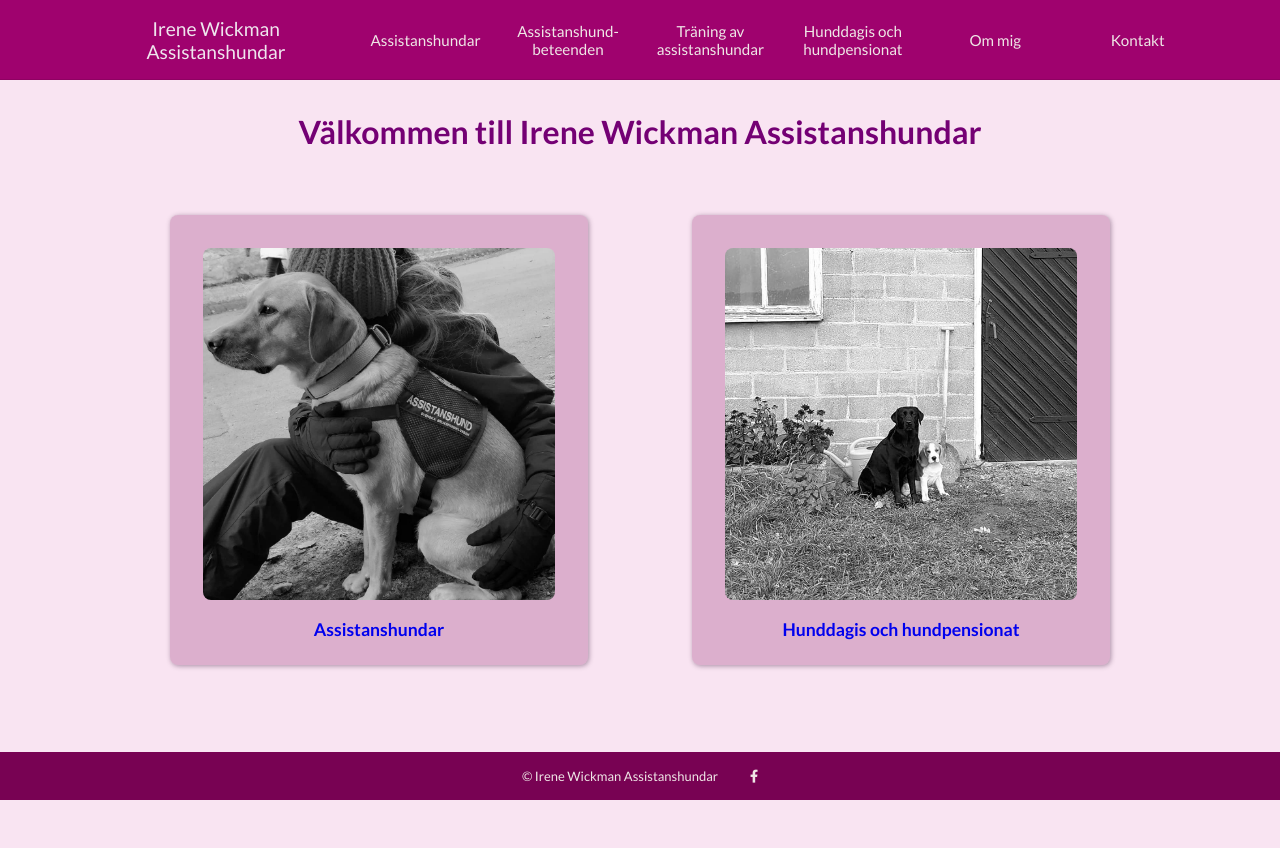
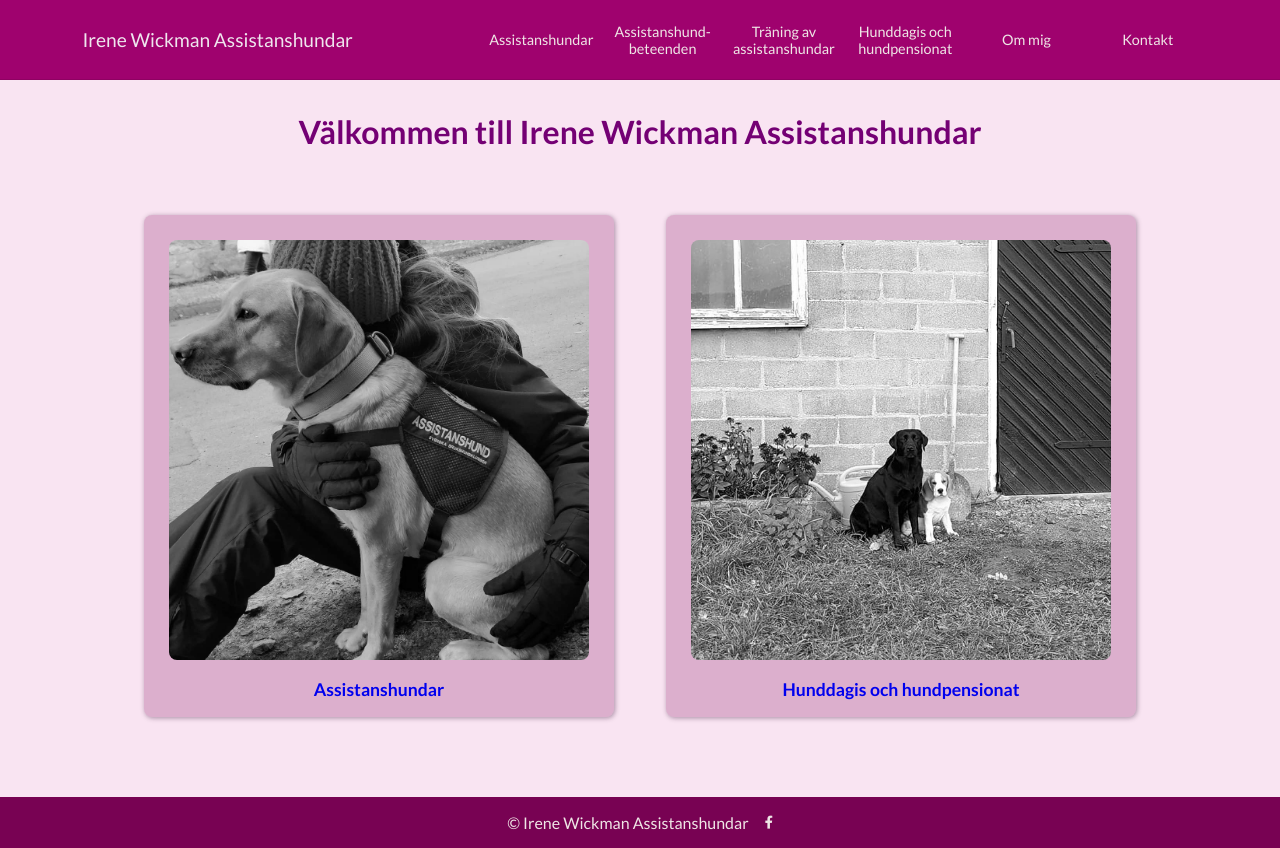
Before and after one commit to Majuutschi/exjobb, a React (Create React App) app: page / in a window 1280 px wide. Before the commit the page ends 800 px from the top, so only its background shows below. Built offline with nearby package versions, Linux system fonts and the light colour scheme.

Commit message:
navbar, home and connect

```diff
--- a/src/App.css
+++ b/src/App.css
@@ -139,12 +139,10 @@ p {
 .nav-links li {
   display: block;
   cursor: pointer;
-  padding: 0.5rem;
 }
 
 .nav-links li:hover {
   color: #ffffff;
-  font-weight: 600;
   border-bottom: 2px solid #fff;
 }
 
@@ -176,8 +174,12 @@ p {
   align-items: center;
 }
 
+.footer p {
+  font-size: 0.9rem;
+}
+
 .social i {
-  margin-left: 2rem;
+  margin-left: 1rem;
   color: #efe6e6;
   -webkit-transition: .3s ease-in-out;
 	transition: .3s ease-in-out;
@@ -186,24 +188,27 @@ p {
   color: #edb8e8;
 }
 
+
+
 /* Home */
 .home-choice {
-  margin-top: 2rem;
-  padding: 2rem;
+  margin-top: 1rem;
+  padding: 1rem;
   display: flex;
-  justify-content: space-around;
+  flex-direction: column;
   align-items: center;
 }
 
 .choice {
+  margin-bottom: 1rem;
   background: #7802533b;
   border: 1px solid transparent;
   border-radius: 8px;
   box-shadow: 1px 1px 5px #2a002a63;
-  padding: 2rem;
-  padding-bottom: 1rem;
+  padding: 1.5rem;
+  padding-bottom: 0.5rem;
   cursor: pointer;
-  width: 40%;
+  width: 55%;
   -webkit-transition: .3s ease-in-out;
 	transition: .3s ease-in-out;
 }
@@ -422,14 +427,14 @@ p {
 /* Connect */
 .connect-content {
   display: flex;
-  justify-content: space-between;
+  flex-direction: column;
   align-items: center;
 }
 
 .form-container {
   display: flex;
   justify-content: center;
-  padding: 4rem 3rem;
+  padding: 1rem;
 }
 
 .form-item {
@@ -468,25 +473,10 @@ p {
   justify-content: center;
 }
 
-.connect-details {
+.connect-map-container {
   display: block;
   justify-content: center;
-  padding: 3rem;
-}
-
-.connect-items {
-  display: block;
-  align-items: center;
-}
-
-.connect-item {
-  margin-bottom: 1rem;
-}
-
-.connect-item a {
-  text-decoration: none;
-  color: #740074;
-
+  padding: 1rem;
 }
 
 .connect-map {
@@ -496,12 +486,33 @@ p {
   margin-bottom: 1rem;
 }
 
+.connect-items {
+  display: grid;
+  grid-template-columns: 1fr 1fr;
+  gap: 0.5rem 1rem;
+}
+
+.address {
+  grid-row-start: 1;
+  grid-row-end: 3;
+  text-align: center;
+}
+
+.connect-item a {
+  text-decoration: none;
+  color: #740074;
+
+}
+
+
+
 
 
 @media only screen and (min-width: 600px) {
   html {
     font-size: 13px;
   }
+
 
   /* Dogs */
   .dogs-list {
@@ -526,6 +537,18 @@ p {
   }
 
 
+  /* Footer */
+  .footer p {
+    font-size: 1rem;
+  }
+
+  /* Home */
+  .home-choice {
+    margin-top: 1.5rem;
+    padding: 1.5rem;
+  }
+
+
   /* Dogs */
   .dogs-list {
     display: grid;
@@ -535,6 +558,17 @@ p {
     padding-left: 0.5rem;
     margin-bottom: 1rem;
   }
+
+
+
+  /* Connect */
+  .connect-map {
+    height: 250px;
+  }
+
+
+
+
 }
 
 
@@ -590,7 +624,21 @@ p {
   .nav-links a {
     text-decoration: none;
     color: #efe6e6;
-    font-size: 0.95rem;
+    font-size: 0.9rem;
+  }
+
+  /* Home */
+  .home-choice {
+    margin-top: 2rem;
+    padding: 2rem;
+    display: flex;
+    flex-direction: row;
+    justify-content: space-around;
+    align-items: center;
+  }
+
+  .choice {
+    width: 45%;
   }
 
 
@@ -602,7 +650,29 @@ p {
   .video-section {
     margin-top: 2rem;
   }
+
+
+  /* Connect */
+  .connect-content {
+    display: flex;
+    flex-direction: row;
+    justify-content: space-between;
+    align-items: center;
+  }
+
+  .connect-details {
+    display: flex;
+    flex-direction: column;
+    align-items: center;
+  }
+
+  .connect-map {
+    width: 400px;
+  }
+
 }
+
+
 
 @media only screen and (min-width: 1200px) {
   .container {
@@ -728,4 +798,27 @@ p {
     font-size: 1rem;
   }
 
+  /* Connect */
+
+  .connect-details {
+    display: flex;
+    flex-direction: row;
+    justify-content: center;
+    padding: 2rem;
+  }
+
+  .connect-items {
+    display: block;
+    align-items: center;
+    text-align: center;
+  }
+
+  .connect-item {
+    margin-bottom: 1rem;
+  }
+
+  .connect-map {
+    height: 400px;
+  }
+
 }
--- a/src/components/navigation/Footer.tsx
+++ b/src/components/navigation/Footer.tsx
@@ -4,7 +4,10 @@ const Footer = () => {
   return (
     <div className='footer'>
       <div className='footer-container'>
-        &copy; Irene Wickman Assistanshundar
+        <p>
+          &copy; Irene Wickman Assistanshundar
+        </p>
+
         <div className='social'>
           <a href="https://www.facebook.com/Irene-Wickman-Assistanshundar-131872730169705/"><i className='fa-brands fa-facebook-f'></i></a>
         </div>
--- a/src/views/Connect.tsx
+++ b/src/views/Connect.tsx
@@ -24,7 +24,12 @@ const Connect = () => {
                 <label htmlFor="message">
                   Meddelande:
                 </label>
-                <textarea name="message" id="message" cols={30} rows={10}></textarea>
+                <textarea
+                  name="message"
+                  id="message"
+                  cols={30}
+                  rows={10}
+                ></textarea>
               </div>
               <div className='btn-center'>
                 <button className='btn'>Skicka</button>
@@ -33,12 +38,18 @@ const Connect = () => {
             </form>
           </div>
           <div className='connect-details'>
-            <div>
-              <iframe className='connect-map' title='map' src="https://www.google.com/maps/embed?pb=!1m18!1m12!1m3!1d2019.2121775702024!2d16.091720716191602!3d59.59618059663961!2m3!1f0!2f0!3f0!3m2!1i1024!2i768!4f13.1!3m3!1m2!1s0x465e7fd6a308fc37%3A0xab4117f1cf8472e6!2sIrene%20WickmanAssistanshundar!5e0!3m2!1ssv!2sse!4v1651478901489!5m2!1ssv!2sse" width="600" height="450" allowFullScreen loading="lazy" referrerPolicy='no-referrer-when-downgrade'></iframe>
+            <div className='connect-map-container'>
+              <iframe
+                className='connect-map'
+                title='map'
+                src="https://www.google.com/maps/embed?pb=!1m18!1m12!1m3!1d2019.2121775702024!2d16.091720716191602!3d59.59618059663961!2m3!1f0!2f0!3f0!3m2!1i1024!2i768!4f13.1!3m3!1m2!1s0x465e7fd6a308fc37%3A0xab4117f1cf8472e6!2sIrene%20WickmanAssistanshundar!5e0!3m2!1ssv!2sse!4v1651478901489!5m2!1ssv!2sse"
+                allowFullScreen
+                loading="lazy"
+                referrerPolicy='no-referrer-when-downgrade'
+              ></iframe>
             </div>
-          </div>
-          <div className='connect-items'>
-              <div className='connect-item'>
+            <div className='connect-items'>
+              <div className='connect-item address'>
                 <p>Irene Wickman</p>
                 <p>Gårdesta 6</p>
                 <p>73192 Köping</p>
@@ -52,6 +63,7 @@ const Connect = () => {
                 <p>Swish: 1230867739</p>
               </div>
             </div>
+          </div>
         </div>
 
 
```
